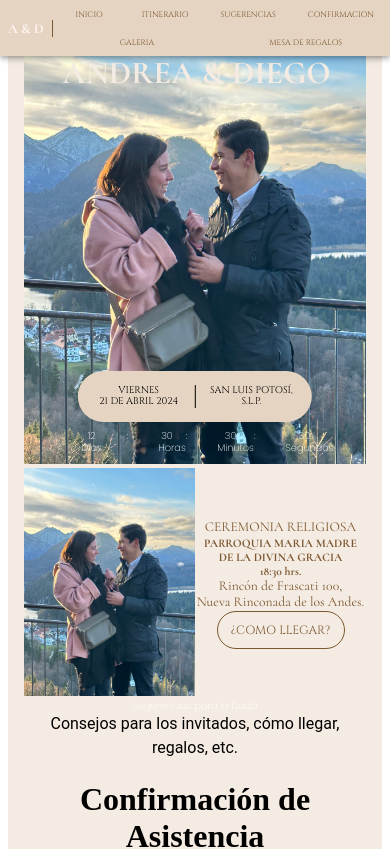
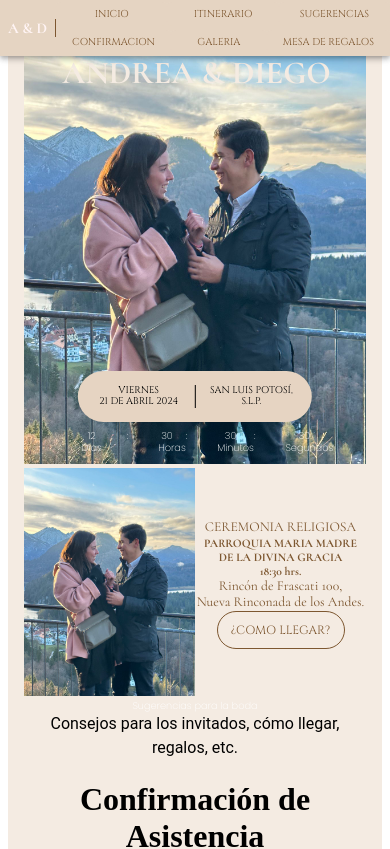
Before and after one commit to Duotech-Design/invitaciones, a React (Create React App) app: page /invitacion in a window 390 px wide. Shown: the top 849 px of the page. Built offline with nearby package versions, Linux system fonts and the light colour scheme; a web font is replaced by a local one.

Commit message:
tamaño letra navbar

```diff
--- a/src/theme.js
+++ b/src/theme.js
@@ -82,14 +82,14 @@ const theme = createTheme({
       },
       h9: {
         fontFamily: "Cinzel, cursive",
-        fontSize: `clamp(8px, 1.8vw, 2.6vw)`,
-        fontWeight: 400,
+        fontSize: `clamp(10px, 1.8vw, 2.6vw)`,
+        fontWeight: 500,
         color: "#7D5730",
          // Color de texto negro
       },
       h10: {
         fontFamily: "Cormorant", // Cambia a Zeyada
-        fontSize: `clamp(10px, 3.5vw, 4vw)`,
+        fontSize: `clamp(15px, 3.5vw, 4vw)`,
         fontWeight: 700,
         color: "#FFF4F4",
       },
```
Also changed, not shown: src/components/Navbar/Navbar.js (+4 -11 lines).
